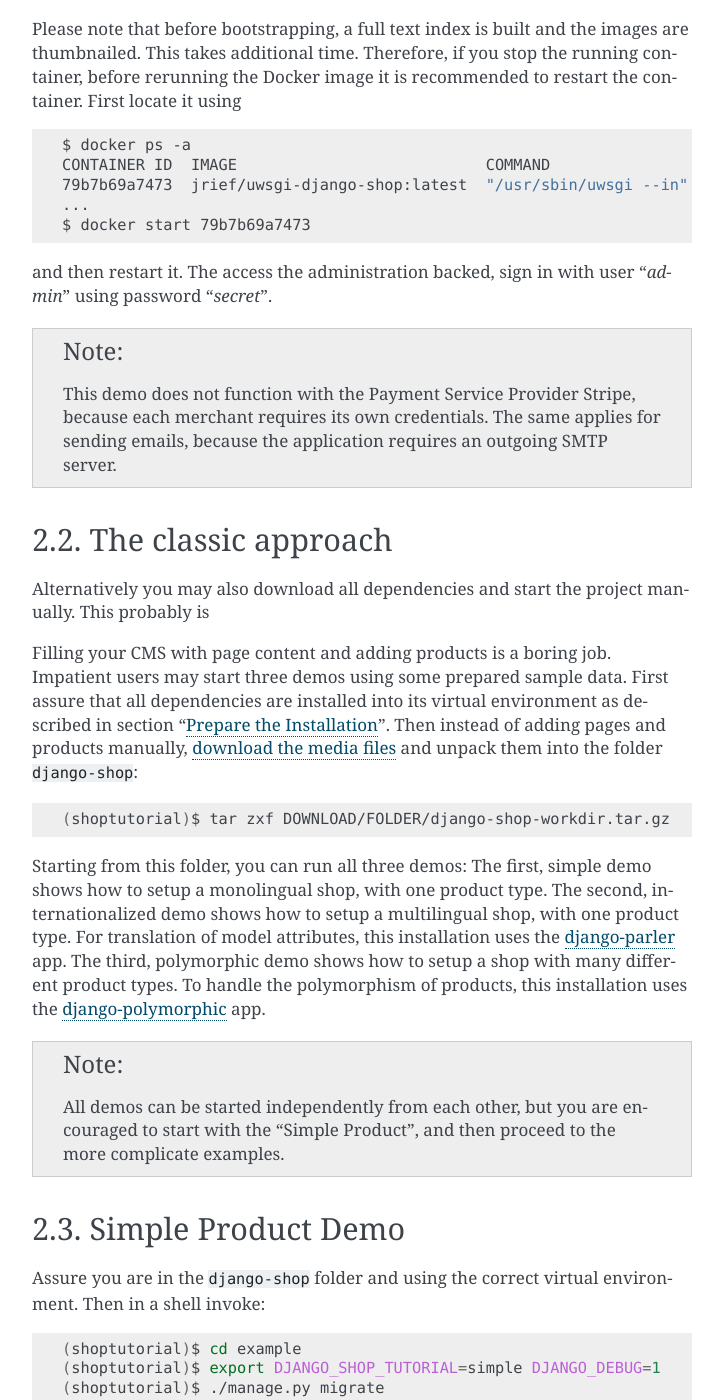
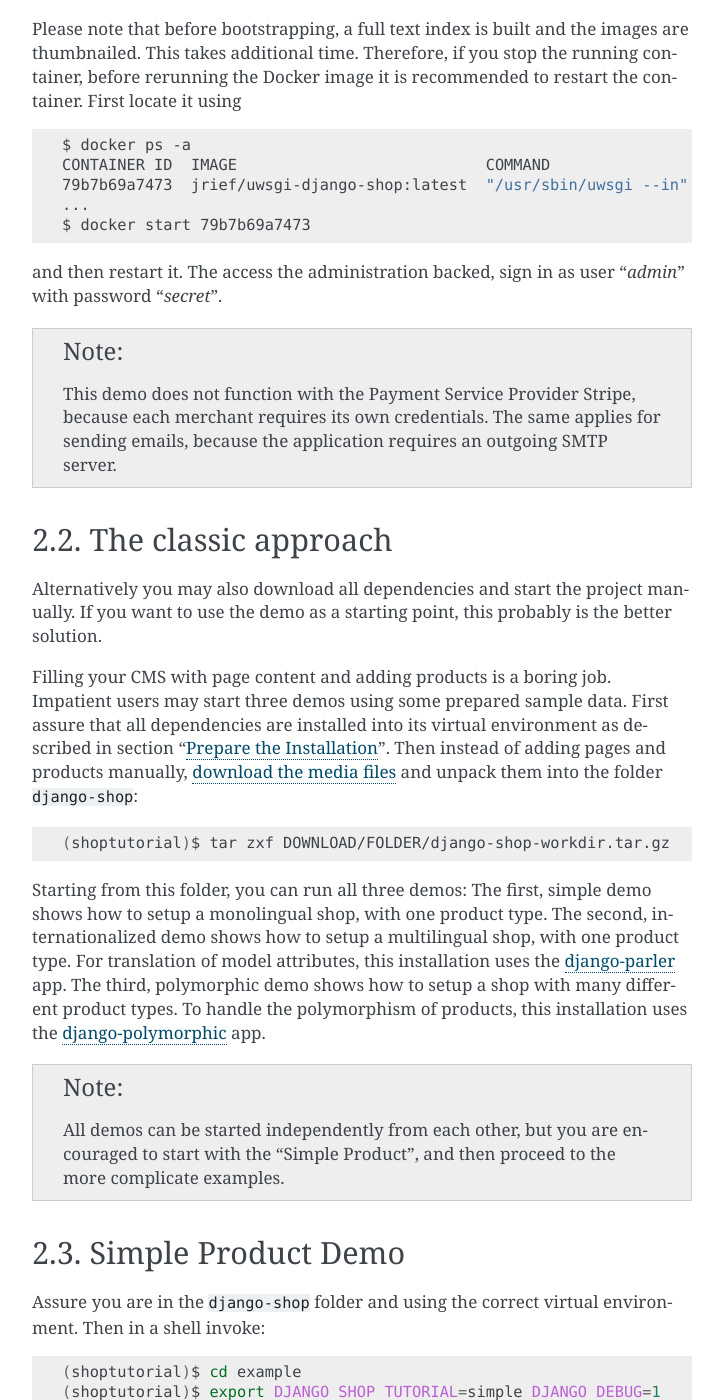
Before and after one commit to joker-softdev/django_shop, a Sphinx documentation site: the page built from docs/tutorial/quickstart.rst, in a window 1280 px wide and 1400 px high, scrolled down 471 px. Shown: the whole window, without its empty margins (388-1111 px from the left). Built offline with Sphinx 7.4.7, drawn with Linux system fonts in a browser that asks for light colours; some of the changed text lies outside the part shown.

Commit message:
updated docs

```diff
--- a/docs/tutorial/quickstart.rst
+++ b/docs/tutorial/quickstart.rst
@@ -34,7 +34,7 @@ Docker image it is recommended to restart the container. First locate it using
 	...
 	$ docker start 79b7b69a7473
 
-and then restart it. The access the administration backed, sign in with user "*admin*" using
+and then restart it. The access the administration backed, sign in as user "*admin*" with
 password "*secret*".
 
 .. note:: This demo does not function with the Payment Service Provider Stripe, because each
@@ -45,8 +45,8 @@ password "*secret*".
 The classic approach
 ====================
 
-Alternatively you may also download all dependencies and start the project manually. This probably
-is
+Alternatively you may also download all dependencies and start the project manually. If you want to
+use the demo as a starting point, this probably is the better solution.
 
 Filling your CMS with page content and adding products is a boring job. Impatient users may start
 three demos using some prepared sample data. First assure that all dependencies are installed
@@ -144,6 +146,9 @@ in the ``django-shop`` folder and using the correct virtual environment. Then in
 	(shoptutorial)$ ./manage.py loaddata fixtures/myshop-polymorphic.json
 	(shoptutorial)$ ./manage.py runserver
 
+Point a browser onto http://localhost:8000/admin/ and sign in as user "*admin*" with password
+"*secret*".
+
 This runs a demo for :ref:`tutorial/polymorphic-product`.
 
 
```
Also changed, not shown: other parts of docs/tutorial/quickstart.rst (+4 -2 lines).
